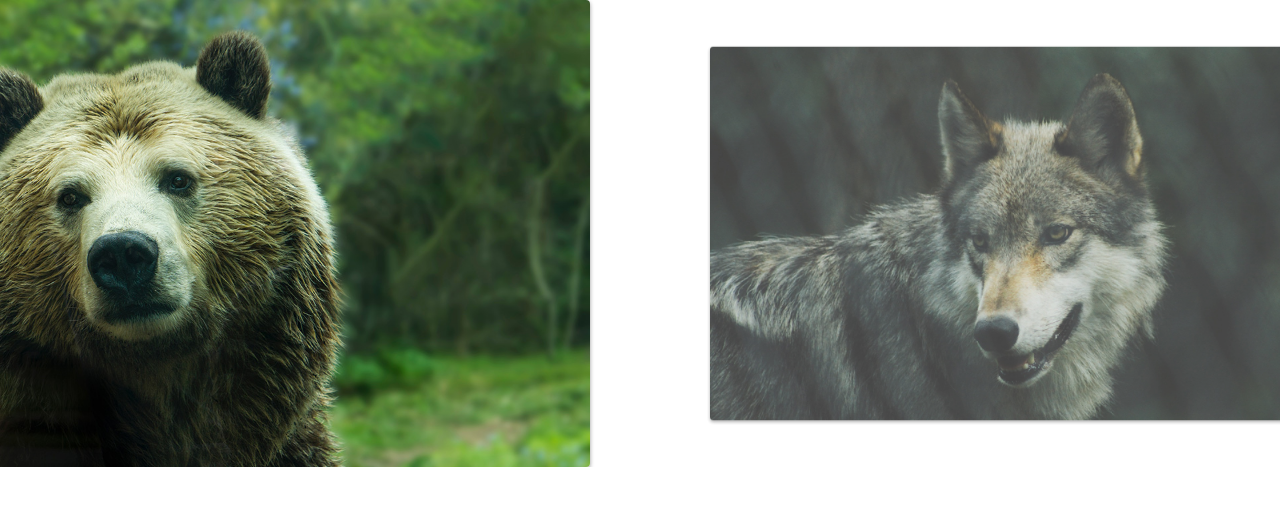
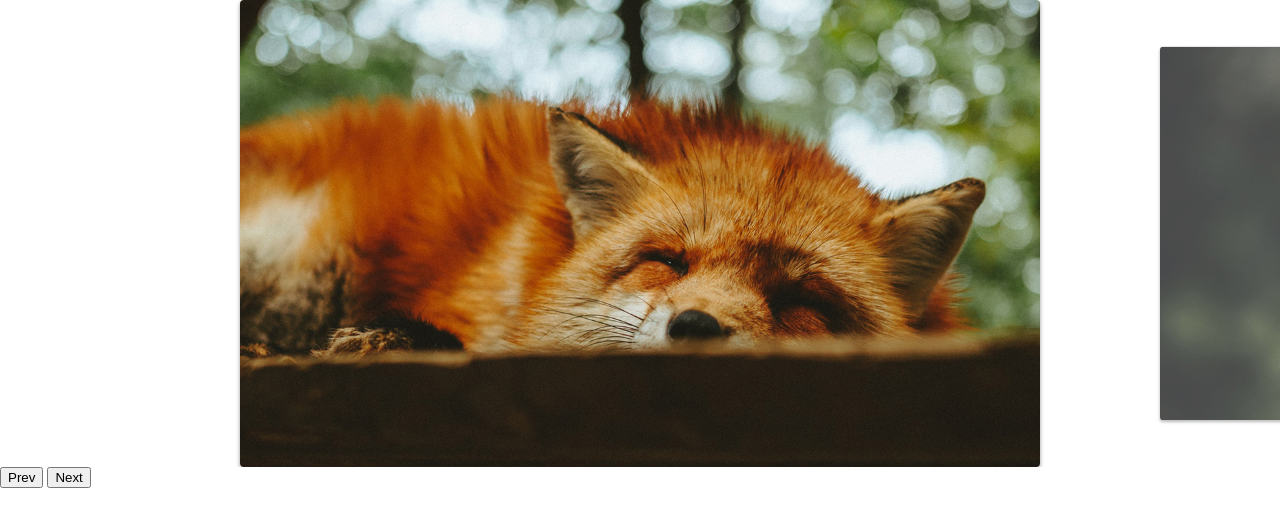
Before and after one commit to gilgilx777/slide, a plain HTML site: page index.html in a window 1280 px wide. Drawn offline with Linux system fonts and the light colour scheme.

Commit message:
navegacao prev e next finalizada

```diff
--- a/index.html
+++ b/index.html
@@ -20,6 +20,10 @@
       <li><img src="./img/foto6.jpg" alt=""></li>
     </ul>
   </div>
+  <div class="arrow-nav">
+    <button class="prev">Prev</button>
+    <button class="next">Next</button>
+  </div>
   <script type="module" src="./js/script.js"></script>
 </body>
 
--- a/js/script.js
+++ b/js/script.js
@@ -1,8 +1,7 @@
-import Slide from "./slide.js";
+import { SlideNav } from "./slide.js";
 
-const slide = new Slide(".slide", ".slide-wrapper");
+const slide = new SlideNav(".slide", ".slide-wrapper");
 slide.init();
+slide.addArrow(".prev", ".next");
+
 console.log(slide);
-
-slide.chageSlide(3);
-slide.activePrevSlide();
--- a/js/slide.js
+++ b/js/slide.js
@@ -1,6 +1,6 @@
 import debounce from "./debounce.js";
 
-export default class Slide {
+export class Slide {
   constructor(slide, wrapper) {
     this.slide = document.querySelector(slide);
     this.wrapper = document.querySelector(wrapper);
@@ -71,8 +71,9 @@ export default class Slide {
   }
 
   // slides config
+
   slidePosition(slide) {
-    const margin = (this.wrapper.offsetWidth - slide.offsetLeft) / 2;
+    const margin = (this.wrapper.offsetWidth - slide.offsetWidth) / 2;
     return -(slide.offsetLeft - margin);
   }
 
@@ -82,7 +83,8 @@ export default class Slide {
       return { position, element };
     });
   }
-  slideIndexNav(index) {
+
+  slidesIndexNav(index) {
     const last = this.slideArray.length - 1;
     this.index = {
       prev: index ? index - 1 : undefined,
@@ -91,13 +93,14 @@ export default class Slide {
     };
   }
 
-  chageSlide(index) {
+  changeSlide(index) {
     const activeSlide = this.slideArray[index];
     this.moveSlide(activeSlide.position);
-    this.slideIndexNav(index);
+    this.slidesIndexNav(index);
     this.dist.finalPosition = activeSlide.position;
     this.changeActiveClass();
   }
+
   changeActiveClass() {
     this.slideArray.forEach((item) =>
       item.element.classList.remove(this.activeClass)
@@ -106,11 +109,13 @@ export default class Slide {
   }
 
   activePrevSlide() {
-    if (this.index.prev !== undefined) this.chageSlide(this.index.prev);
+    if (this.index.prev !== undefined) this.changeSlide(this.index.prev);
   }
-  activeNexSlide() {
-    if (this.index.next !== undefined) this.chageSlide(this.index.next);
+
+  activeNextSlide() {
+    if (this.index.next !== undefined) this.changeSlide(this.index.next);
   }
+
   onResize() {
     setTimeout(() => {
       this.slidesConfig();
@@ -118,22 +123,41 @@ export default class Slide {
     }, 1000);
   }
 
-  addResize() {
+  addResizeEvent() {
     window.addEventListener("resize", this.onResize);
   }
+
   bindEvents() {
     this.onStart = this.onStart.bind(this);
     this.onMove = this.onMove.bind(this);
     this.onEnd = this.onEnd.bind(this);
 
+    this.activePrevSlide = this.activePrevSlide.bind(this);
+    this.activeNextSlide = this.activeNextSlide.bind(this);
+
     this.onResize = debounce(this.onResize.bind(this), 200);
   }
+
   init() {
     this.bindEvents();
     this.transition(true);
     this.addSlideEvents();
     this.slidesConfig();
-    this.addResize();
+    this.addResizeEvent();
+    this.changeSlide(0);
     return this;
   }
 }
+
+export class SlideNav extends Slide {
+  addArrow(prev, next) {
+    this.prevElement = document.querySelector(prev);
+    this.nextElement = document.querySelector(next);
+    this.addArrowEvent();
+  }
+
+  addArrowEvent() {
+    this.prevElement.addEventListener("click", this.activePrevSlide);
+    this.nextElement.addEventListener("click", this.activeNextSlide);
+  }
+}
```
